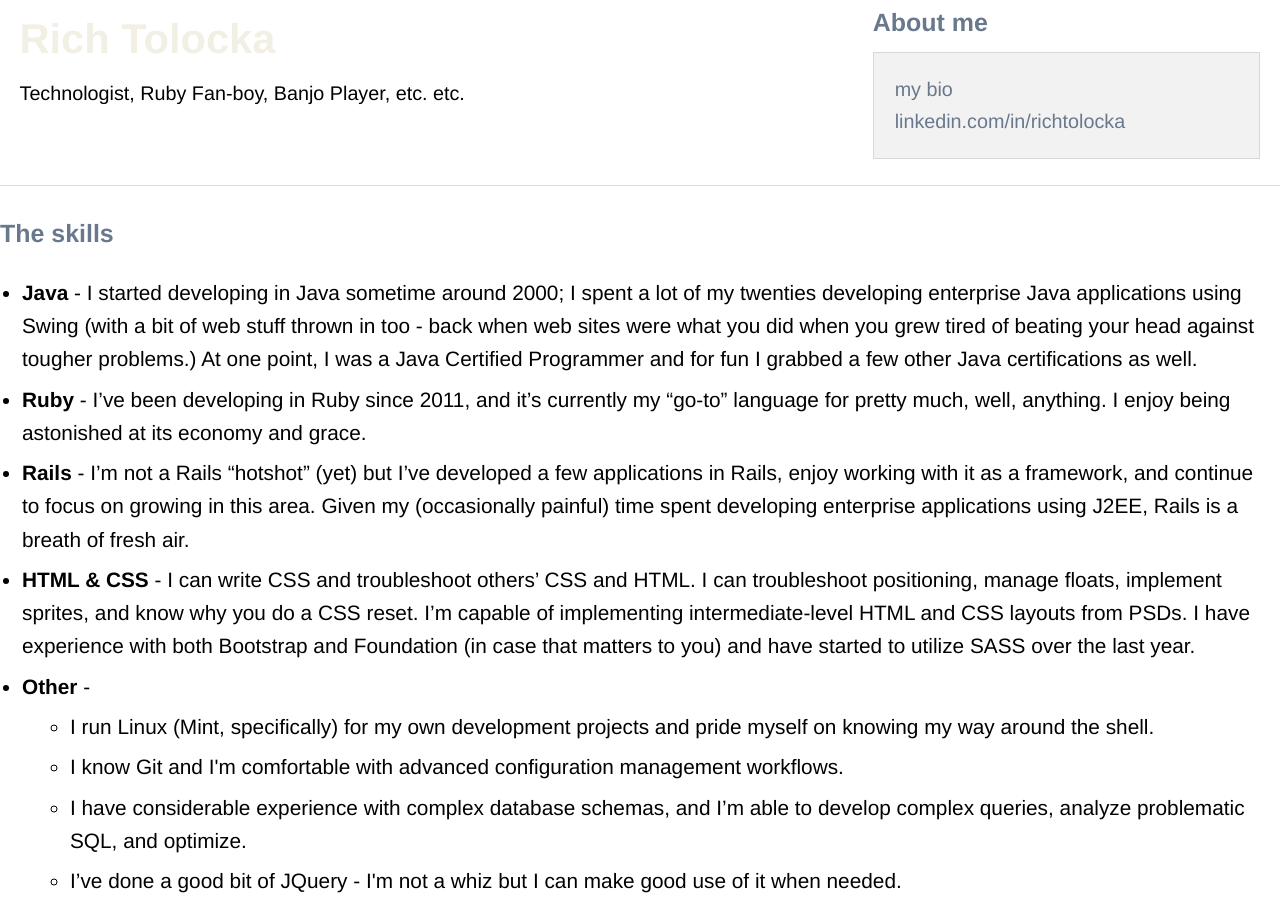
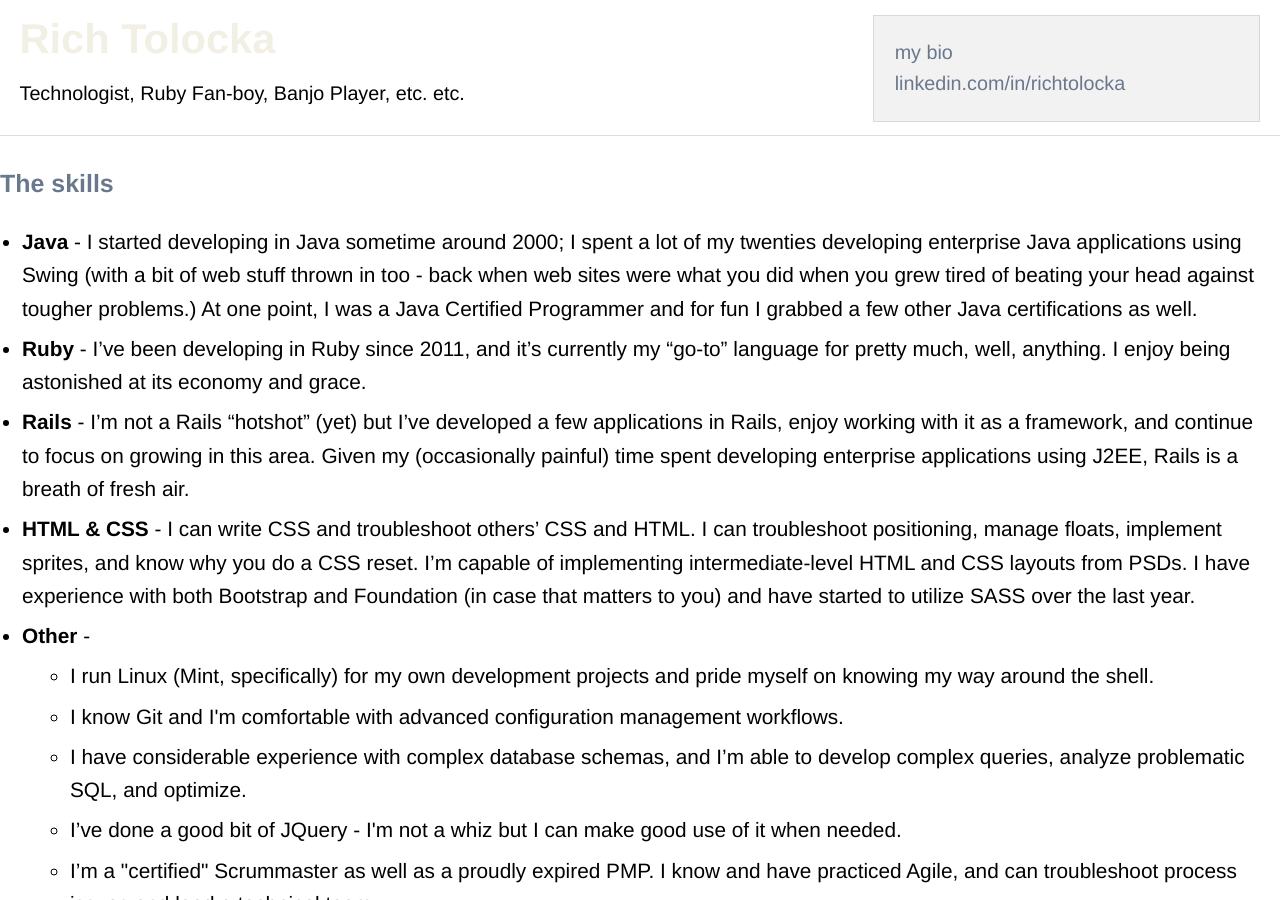
Before and after one commit to rtolocka/rtolocka.github.io, a Jekyll site: the page about.html, which Jekyll copies as it is, in a window 1280 px wide and 900 px high. Built offline with Jekyll 4.4.1, drawn with Linux system fonts in a browser that asks for light colours; Markdown is read by kramdown in place of the engine named in the settings.

Commit message:
Fixing header.

```diff
--- a/about.html
+++ b/about.html
@@ -11,14 +11,13 @@
 	<script src="/js/foundation.min.js"></script>
 </head>
 <body>
-	<div class="row">
+	<div class="row" id="top-container-panel">
 		<div class="large-8 columns">
 			<h1><a href="{{ site.url }}">Rich Tolocka</a></h1>
 			<p>Technologist, Ruby Fan-boy, Banjo Player, etc. etc.</p>
 		</div>
 		<div class="large-4 columns">
-		<h4>About me</h4>
-		<div class="panel">
+		<div class="panel" id="bio-panel">
 		<p>
 			<a href="/about.html">my bio</a><br />
 			<a href="http://www.linkedin.com/in/richtolocka" target="_blank">linkedin.com/in/richtolocka</a>
```
